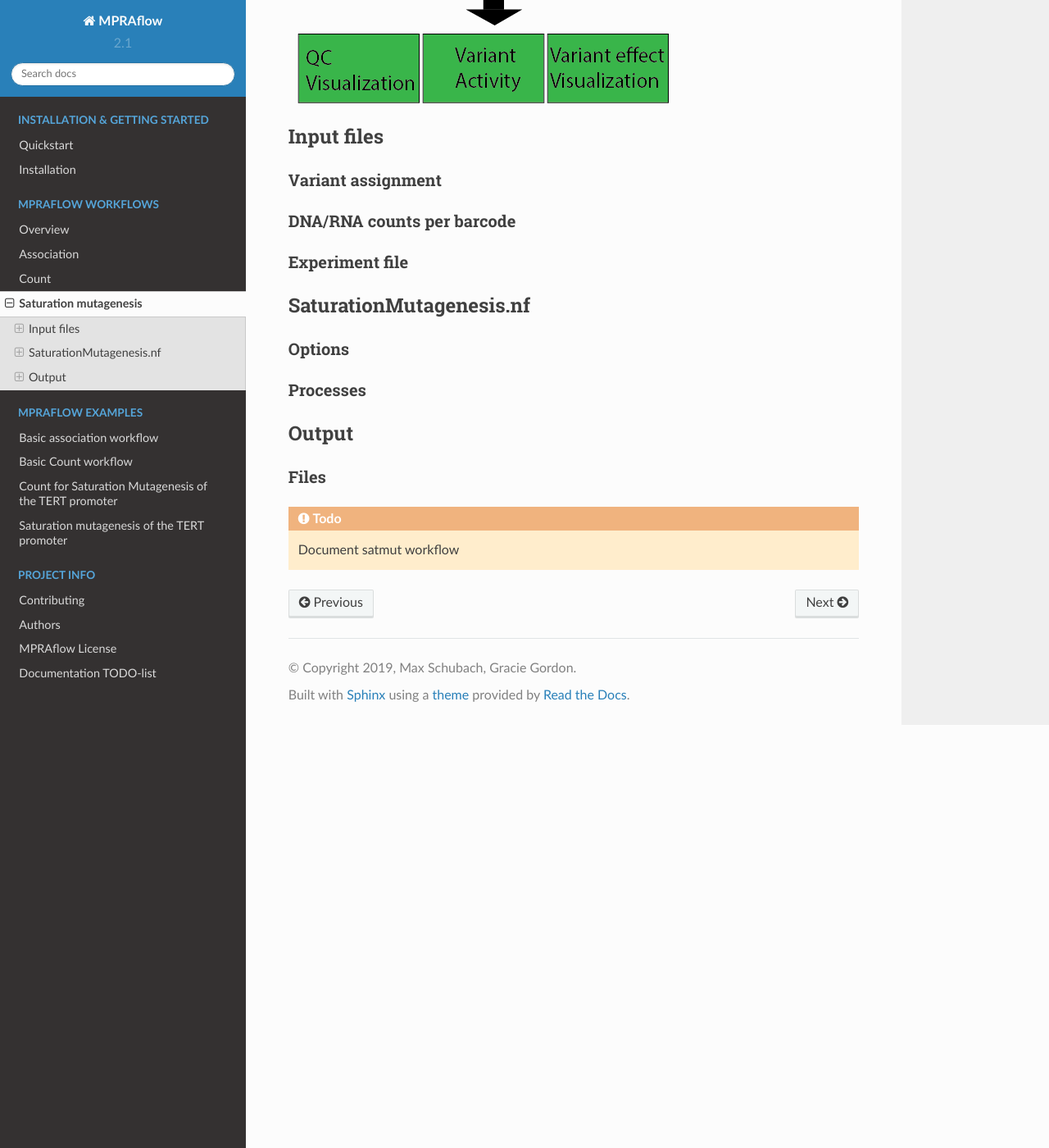
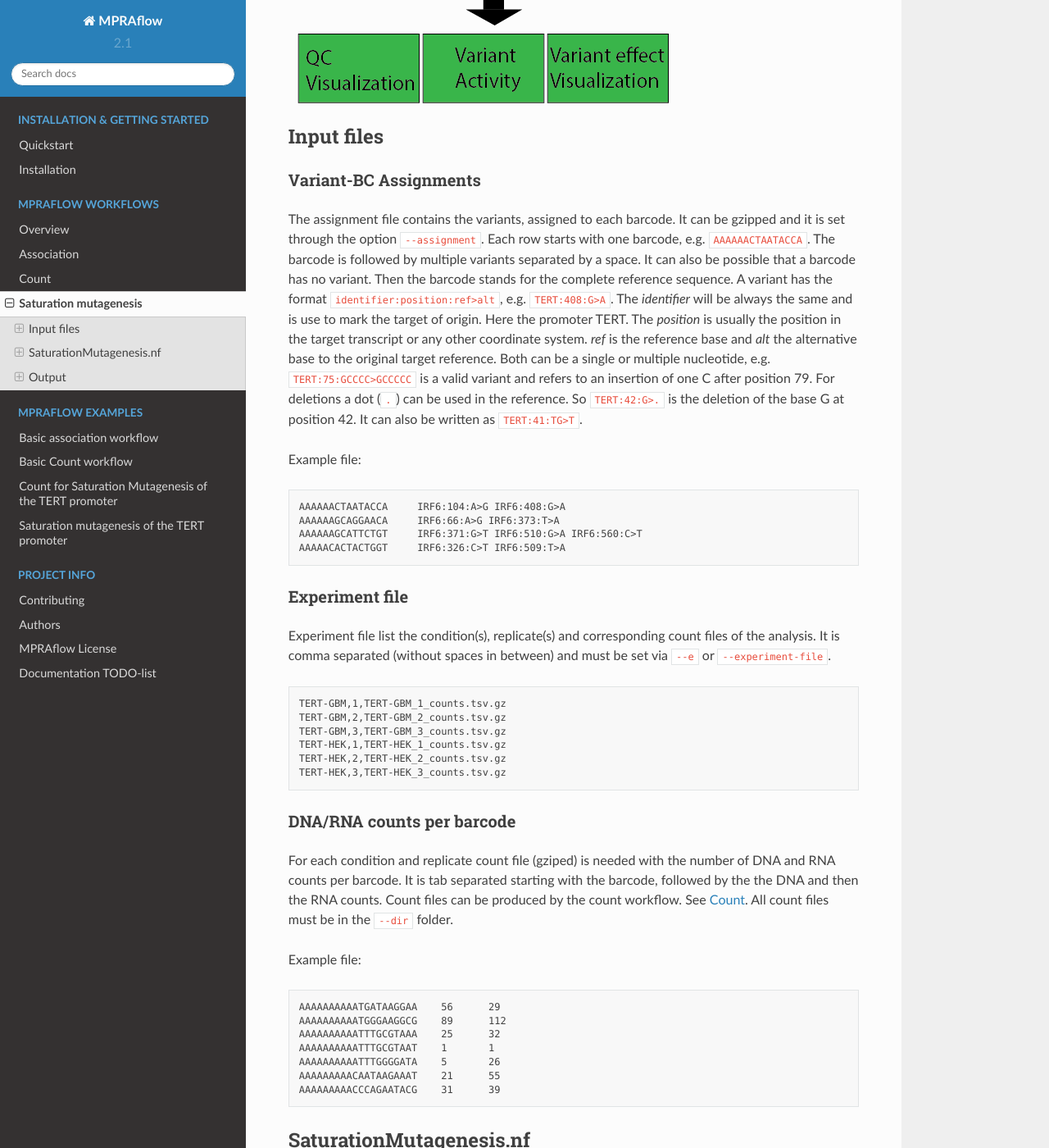
Before and after one commit to shendurelab/MPRAflow, a Sphinx documentation site: the page built from docs/saturation_mutagenesis.rst, in a window 1280 px wide and 1400 px high, scrolled down 584 px. Shown: the whole window at 82% size. Built offline with Sphinx 7.4.7 and the Read the Docs theme 2.0.0, drawn with Linux system fonts in a browser that asks for light colours; formulas are drawn with MathJax 3; pages that are not in the unit, such as notebooks, are missing from menus; some of the changed text lies outside the part shown.

Commit message:
continue describing sat mut workflow

```diff
--- a/docs/saturation_mutagenesis.rst
+++ b/docs/saturation_mutagenesis.rst
@@ -10,14 +10,52 @@ Saturation mutagenesis
 Input files
 ===============
 
-Variant assignment
---------------------
+Variant-BC Assignments
+-----------------------------
+
+The assignment file contains the variants, assigned to each barcode. It can be gzipped and it is set through the option :code:`--assignment`. Each row starts with one barcode, e.g. :code:`AAAAAACTAATACCA`. The barcode is followed by multiple variants separated by a space. It can also be possible that a barcode has no variant. Then the barcode stands for the complete reference sequence. A variant has the format :code:`identifier:position:ref>alt`, e.g. :code:`TERT:408:G>A`. The `identifier` will be always the same and is use to mark the target of origin. Here the promoter TERT. The `position` is usually the position in the target transcript or any other coordinate system. `ref` is the reference base and `alt` the alternative base to the original target reference. Both can be a single or multiple nucleotide, e.g. :code:`TERT:75:GCCCC>GCCCCC` is a valid variant and refers to an insertion of one C after position 79. For deletions a dot (:code:`.`) can be used in the reference. So :code:`TERT:42:G>.` is the deletion of the base G at position 42. It can also be written as :code:`TERT:41:TG>T`.
+
+Example file:
+
+.. code-block:: text
+
+    AAAAAACTAATACCA	IRF6:104:A>G IRF6:408:G>A
+    AAAAAAGCAGGAACA	IRF6:66:A>G IRF6:373:T>A
+    AAAAAAGCATTCTGT	IRF6:371:G>T IRF6:510:G>A IRF6:560:C>T
+    AAAAACACTACTGGT	IRF6:326:C>T IRF6:509:T>A
+
+Experiment file
+---------------------
+
+Experiment file list the condition(s), replicate(s) and corresponding count files of the analysis. It is comma separated (without spaces in between) and must be set via :code:`--e` or :code:`--experiment-file`.
+
+.. code-block:: text
+
+    TERT-GBM,1,TERT-GBM_1_counts.tsv.gz
+    TERT-GBM,2,TERT-GBM_2_counts.tsv.gz
+    TERT-GBM,3,TERT-GBM_3_counts.tsv.gz
+    TERT-HEK,1,TERT-HEK_1_counts.tsv.gz
+    TERT-HEK,2,TERT-HEK_2_counts.tsv.gz
+    TERT-HEK,3,TERT-HEK_3_counts.tsv.gz
 
 DNA/RNA counts per barcode
 -------------------------------
 
-Experiment file
----------------------
+For each condition and replicate count file (gziped) is needed with the number of DNA and RNA counts per barcode. It is tab separated starting with the barcode, followed by the the DNA and then the RNA counts. Count files can be produced by the count workflow. See :ref:`Count`. All count files must be in the :code:`--dir` folder.
+
+
+Example file:
+
+.. code-block:: text
+
+    AAAAAAAAAATGATAAGGAA    56      29
+    AAAAAAAAAATGGGAAGGCG    89      112
+    AAAAAAAAAATTTGCGTAAA    25      32
+    AAAAAAAAAATTTGCGTAAT    1       1
+    AAAAAAAAAATTTGGGGATA    5       26
+    AAAAAAAAACAATAAGAAAT    21      55
+    AAAAAAAAACCCAGAATACG    31      39
+
 
 
 SaturationMutagenesis.nf
@@ -26,15 +64,57 @@ SaturationMutagenesis.nf
 Options
 ---------------
 
+With :code:`--help` or :code:`--h` you can see the help message.
+
+
+**Mandatory arguments:**
+
+  --dir                         Directory of count files (must be surrounded with quotes).
+  --assignment                  Variant assignment file.
+  --e, --experiment-file        Experiment csv file.
+
+**Optional:**
+
+  --outdir                      The output directory where the results will be saved (default outs).
+  --thresh                      Minimum number of observed barcodes to retain variant (default 10).
+  --pvalue                      pValue cutoff for significant different variant effects. For variant effect plots only (default 1e-5).
+
+
 Processes
 -------------
+
+Processes run by nextflow in the saturation mutagenesis utility.
+
+calc_assign_variantMatrix
+  Creates the variant matrix for the linear model using only single base pair substitutions (for each condition and replicate).
+calc_assign_variantMatrixWith1bpDel
+  Creates the variant matrix for the linear model using single base pair substitutions and 1 bp deletions (for each condition and replicate).
+fitModel
+  Fit the matrix (variantMatrix and variantMatrixWith1bpDel) using a generalized linear model (for each condition and replicate).
+summarizeVariantMatrix
+  .. todo:: describe summarizeVariantMatrix
+statsWithCoefficient
+  Output of the log2 variant effects from the linear model combined with number of barcodes (for each condition and replicate).
+plotCorrelation
+  Plots the correlation between replicates of one condition.
+plotStatsWithCoefficient
+  Plots the variant effect plot of the target region using all variants larger than the threshold and the significnace level set by :code:`--p-value` (for each condition and replicate).
+fitModelCombined
+  Fit the matrix (variantMatrix and variantMatrixWith1bpDel) using a generalized linear model (for each condition the combined model).
+combinedStats
+  .. todo:: describe combinedStats
+statsWithCoefficientCombined
+  Output of the log2 variant effects from the linear model combined with number of barcodes (for each condition the combined model).
+plotStatsWithCoefficientCombined
+  Plots the variant effect plot of the target region using all variants larger than the threshold and the significnace level set by :code:`--p-value` (for each condition the combined model).
+
 
 Output
 ==========
 
+The output can be found in the folder defined by the option :code:`--outdir`. It is structured in folders of the condition as
+
 Files
 -------------
 
-
-.. todo::
-  Document satmut workflow
+.. todo:: Describe SatMut output files
```
